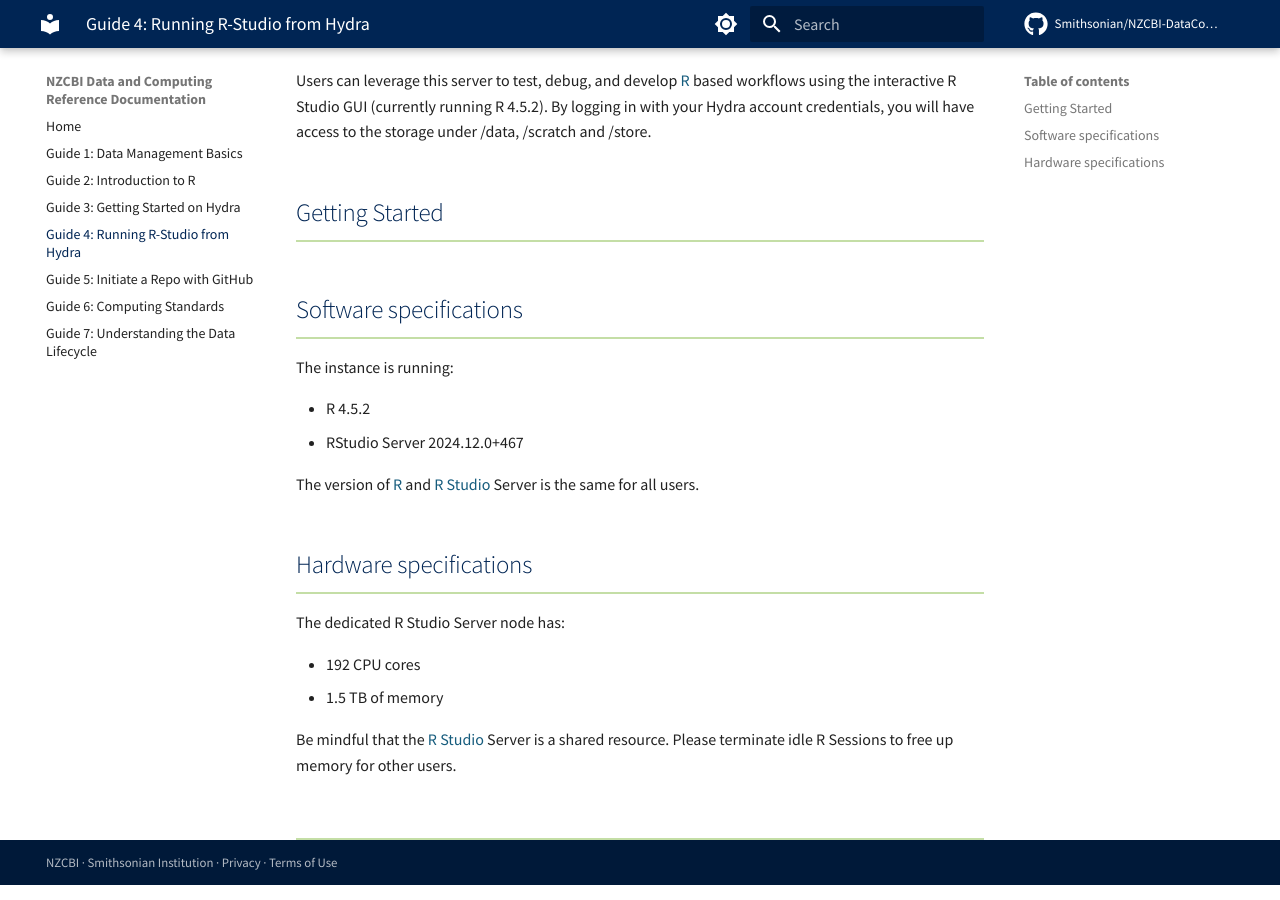
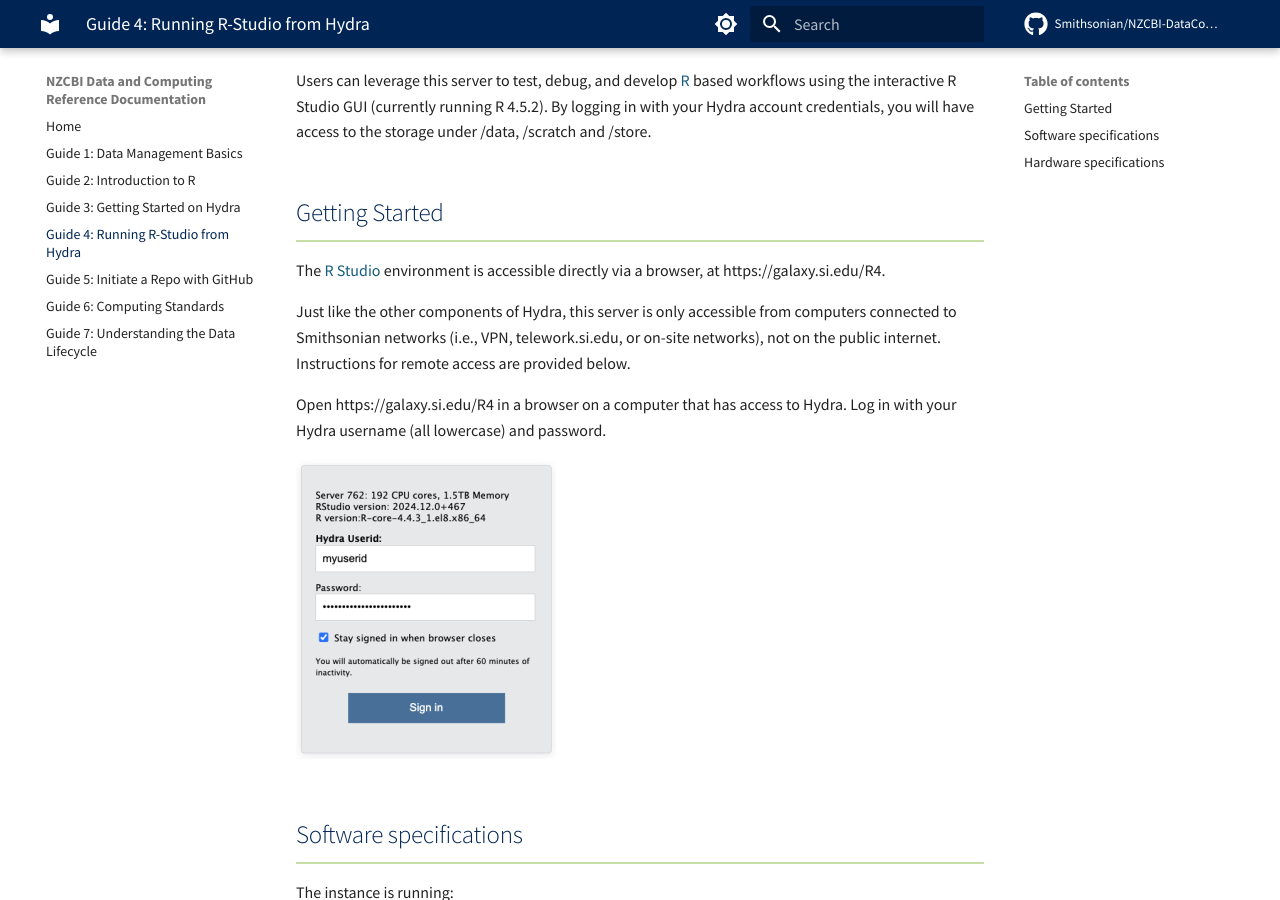
Before and after one commit to Smithsonian/NZCBI-DataComputingDocs, an MkDocs documentation site: the page built from docs/RStudio-Hydra.md, in a window 1280 px wide and 900 px high, scrolled down 303 px. Built offline with MkDocs 1.6.1 and Material for MkDocs 9.7.7, drawn with Linux system fonts in a browser that asks for light colours; comment, search, counter and statistics services are not loaded.

Commit message:
added image

```diff
--- a/docs/RStudio-Hydra.md
+++ b/docs/RStudio-Hydra.md
@@ -8,6 +8,15 @@
 Users can leverage this server to test, debug, and develop [R](https://cran.r-project.org/) based workflows using the interactive R Studio GUI (currently running R 4.5.2). By logging in with your Hydra account credentials, you will have access to the storage under /data, /scratch and /store.
 
 ## Getting Started
+
+The [R Studio](https://posit.co/download/rstudio-desktop) environment is accessible directly via a browser, at https://galaxy.si.edu/R4.
+
+Just like the other components of Hydra, this server is only accessible from computers connected to Smithsonian networks (i.e., VPN, telework.si.edu, or on-site networks), not on the public internet. Instructions for remote access are provided below.
+
+Open https://galaxy.si.edu/R4 in a browser on a computer that has access to Hydra.
+Log in with your Hydra username (all lowercase) and password.
+
+![](/images/image-2025-5-22_16-24-4.png)
 
 ## Software specifications
 
```
Also changed, not shown: docs/images/image-2025-5-22_16-24-4.png (added).
